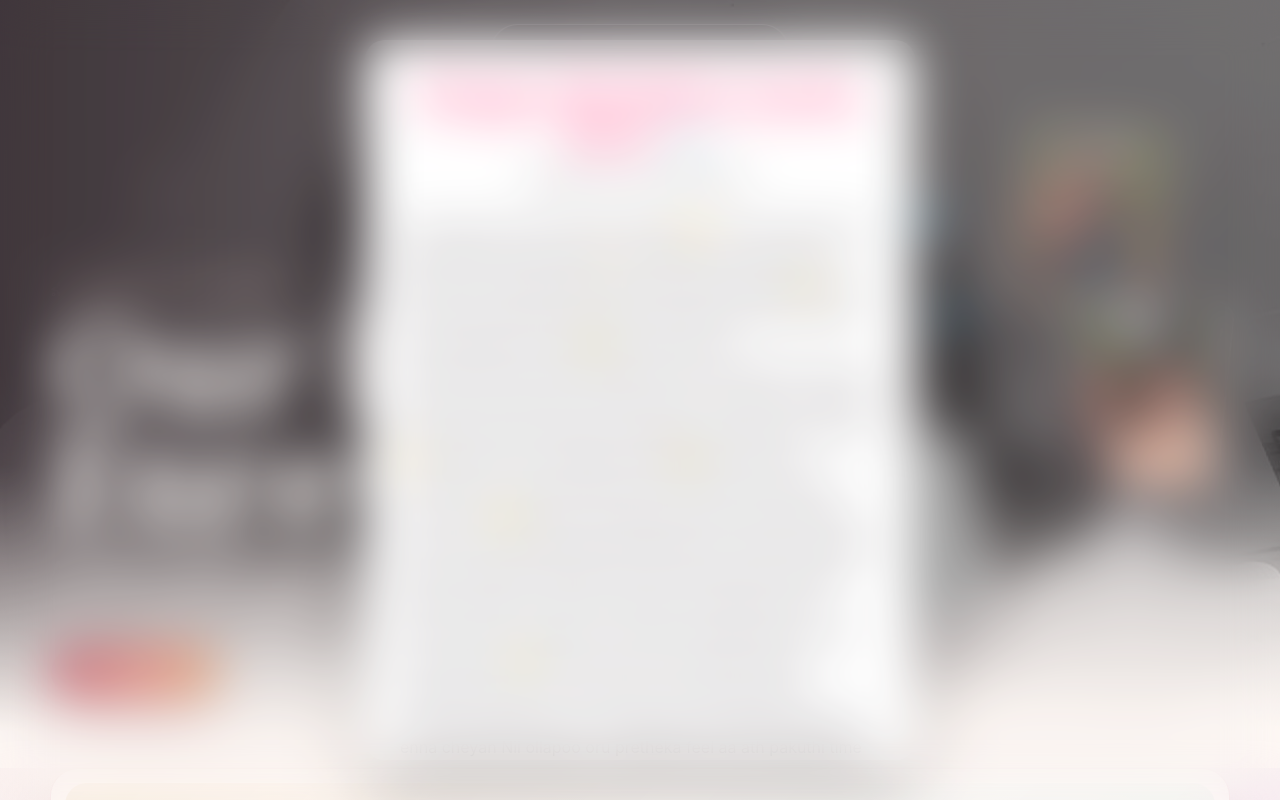
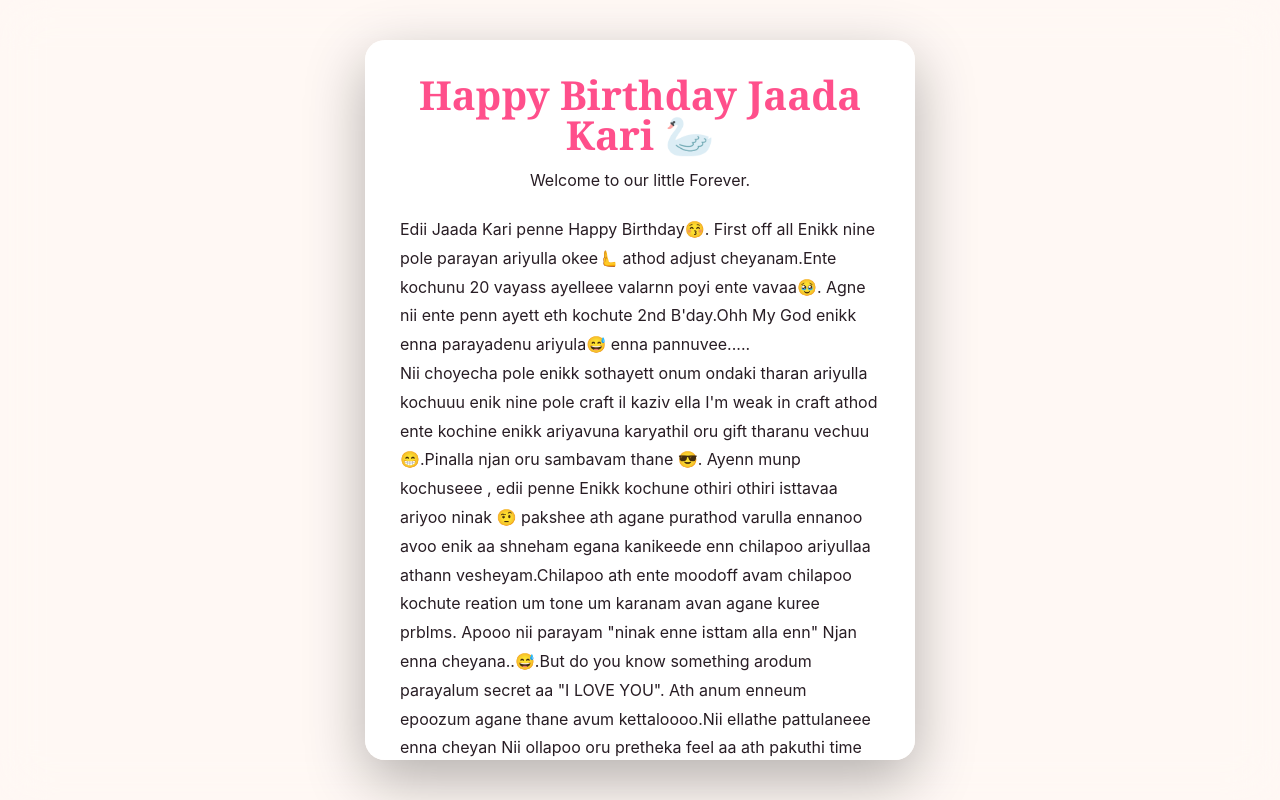
Before and after one commit to alex-renny/For_Web, a React (Vite) app: page / in a window 1280 px wide. Shown: the top 800 px of the page. Built offline with nearby package versions, Linux system fonts and the light colour scheme; grey boxes are pictures that could not be loaded.

Commit message:
Blur fix 2 used color background insted of website

```diff
--- a/src/main.jsx
+++ b/src/main.jsx
@@ -272,8 +272,8 @@ const downloadPhoto = async (photoSrc, photoName) => {
               </div>
             </div>
           )}
-           {/* {!showPopup && (
-              <> */}
+           {!showPopup && (
+              <>
 
 
       <section
@@ -512,8 +512,8 @@ const downloadPhoto = async (photoSrc, photoName) => {
         <Heart size={18} />
         <span>Always yours. April 11, 2025 and every day after.</span>
       </footer>
-      {/* </>
-    )} */}
+      </>
+    )}
     </main>
   );
 }
--- a/src/styles.css
+++ b/src/styles.css
@@ -52,21 +52,21 @@ main {
 .popupOverlay {
     position: fixed;
     inset: 0;
+
+    background: rgba(255, 255, 255, 0.08);
+
+    backdrop-filter: blur(25px);
+    -webkit-backdrop-filter: blur(15px);
+
     z-index: 999999;
+
     display: flex;
     justify-content: center;
     align-items: center;
-    isolation: isolate;
-}
 
-.popupOverlay::before {
-    content: "";
-    position: absolute;
-    inset: 0;
-    background: rgba(255, 255, 255, 0.12);
-    backdrop-filter: blur(25px);
-    -webkit-backdrop-filter: blur(25px);
-    pointer-events: none;
+    /* 🔥 IMPORTANT FIX */
+    transform: translateZ(0);
+    will-change: backdrop-filter;
 }
 
 .popupBox {
```
